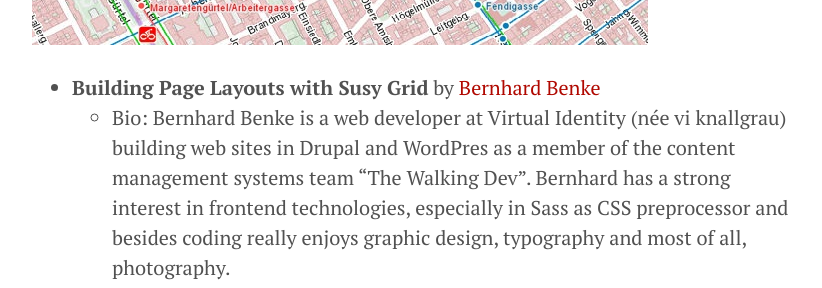
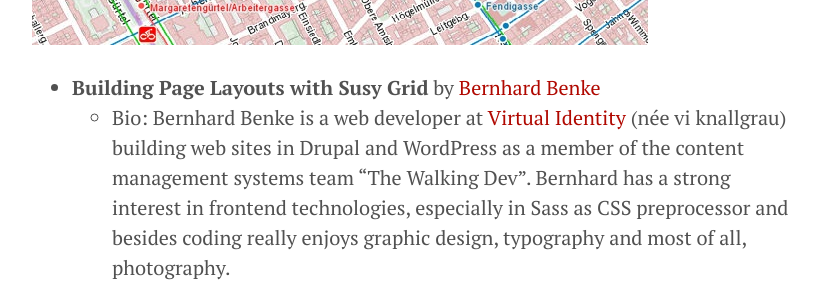
Before and after one commit to goodbyeaustria/archive, a Jekyll site: the page built from index.md, in a window 1280 px wide and 900 px high, scrolled down 668 px. Shown: the part 156-444 px from the top of the window, without its empty margins (228-1050 px from the left). Built offline with Jekyll 4.4.1, drawn with Linux system fonts in a browser that asks for light colours.

Commit message:
Update index.md

```diff
--- a/index.md
+++ b/index.md
@@ -20,7 +20,7 @@ Where:   **@ [sektor5 Coworking Café+Lobby](http://www.sektor5.at), Siebenbrunn
 ![](i/sektor5map.jpg)
 
 - **Building Page Layouts with Susy Grid** by [Bernhard Benke](http://ultrasmall.at)
-    - Bio: Bernhard Benke is a web developer at Virtual Identity (née vi knallgrau) building web sites in Drupal and WordPres as a member of the content management systems team "The Walking Dev".  Bernhard has a strong interest in frontend technologies, especially in Sass as CSS preprocessor and besides coding really enjoys graphic design, typography and most of all, photography.
+    - Bio: Bernhard Benke is a web developer at [Virtual Identity](http://virtual-identity.com) (née vi knallgrau) building web sites in Drupal and WordPress as a member of the content management systems team "The Walking Dev".  Bernhard has a strong interest in frontend technologies, especially in Sass as CSS preprocessor and besides coding really enjoys graphic design, typography and most of all, photography.
 - **Using PostCSS with Static Site Builders** by [Max Stoiber](http://mxstbr.com)  (To be confirmed)
     - Bio: Max Stoiber is a front-end web developer by day, maker, skiier, barista, musician and reader by night. Certified austrian skiing instructor loves being in the mountains spending time on the slopes and teaching children about the favorite past-time activity. Max Stoiber is also a Speciality Coffee Association of Europe (SCAE) certified barista with an espresso machine and grinder at home cherishing starting the day by making a good coffee. Web projects include [sharingbuttons.io](http://sharingbuttons.io), [postcss.parts](http://postcss.parts) and more.
 - _Your Talk Here_
```
